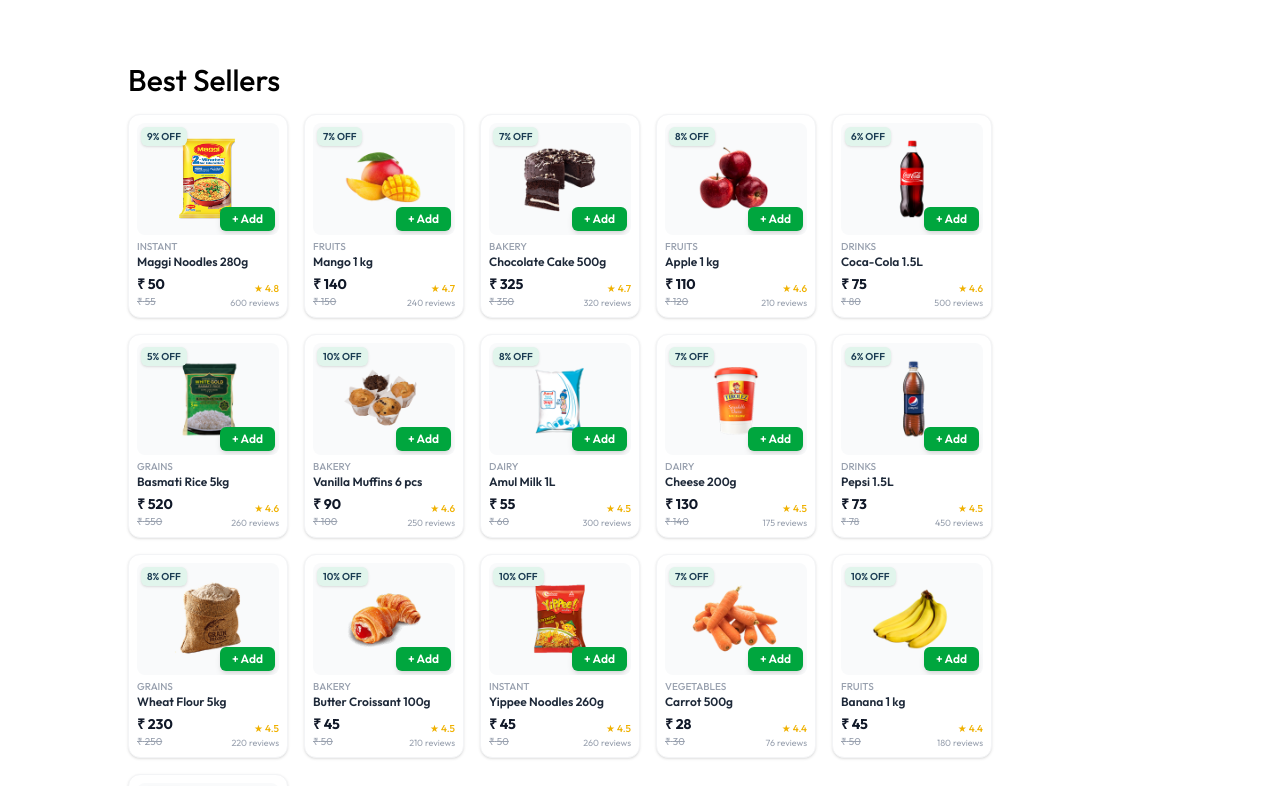
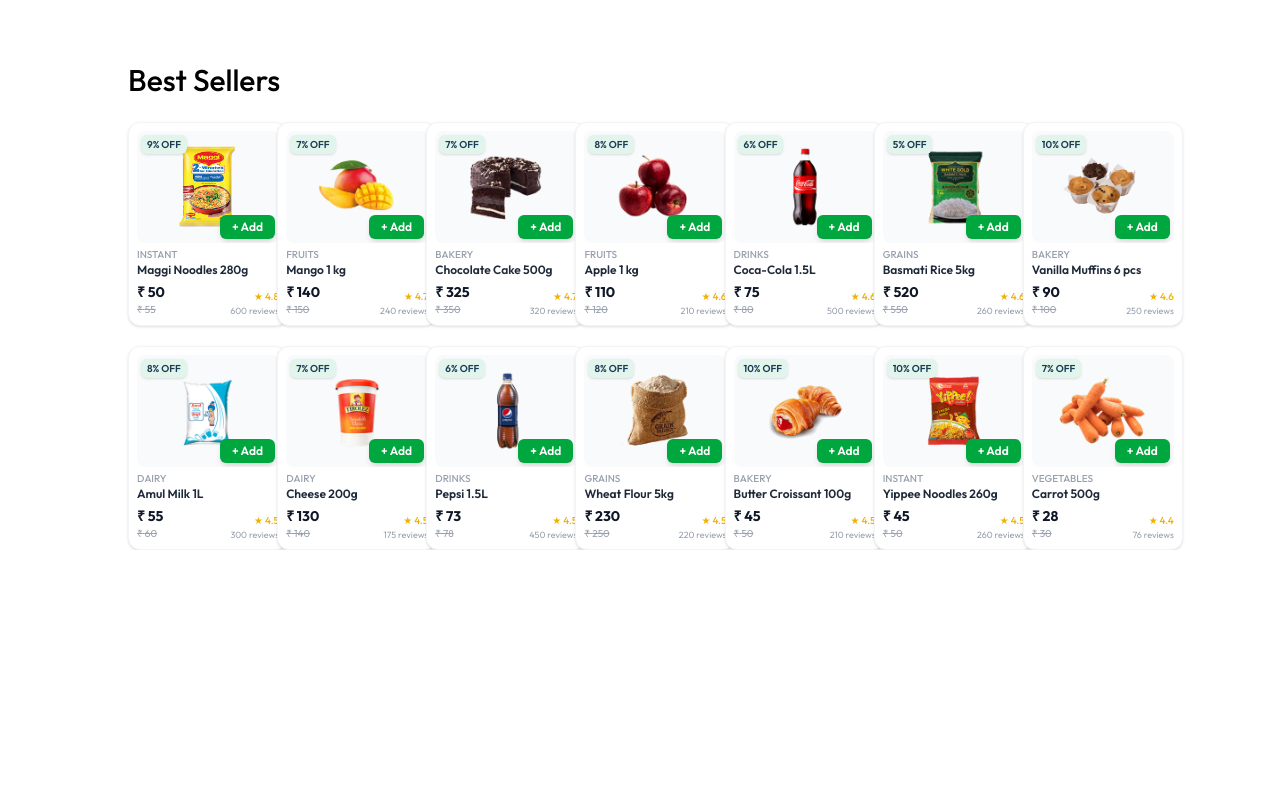
Before and after one commit to kamleshBisht04/GreenCart, a React (Vite) app in the folder client/: page / in a window 1280 px wide. Shown: the part 806-1592 px from the top of the page. After the commit the page ends 1356 px from the top, so only its background shows below. Built offline with nearby package versions, Linux system fonts and the light colour scheme.

Commit message:
Best seller card make it responsive

```diff
--- a/client/src/components/BestSeller.jsx
+++ b/client/src/components/BestSeller.jsx
@@ -6,13 +6,12 @@
 
   const bestRated = [...products]
     .sort((a, b) => b.rating - a.rating)
-    .slice(0, 16);
+    .slice(0, 14);
 
   return (
     <div className="mt-16">
       <p className="text-2xl font-medium md:text-3xl">Best Sellers</p>
-
-      <div className="mt-4 flex flex-wrap gap-4">
+      <div className="mt-6 grid grid-cols-2 gap-4 sm:grid-cols-3 md:grid-cols-4 lg:grid-cols-5 lg:gap-5 xl:grid-cols-7 ">
         {bestRated.map((item) => (
           <ProductCard key={item._id} product={item} />
         ))}
--- a/client/src/components/ProductCard.jsx
+++ b/client/src/components/ProductCard.jsx
@@ -1,4 +1,3 @@
-import { categories } from "../assets/assets";
 import { useAppContext } from "../context/AppContext";
 
 const ProductCard = ({ product }) => {
```
